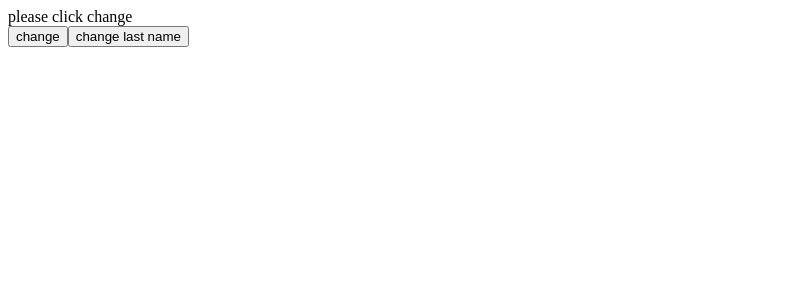
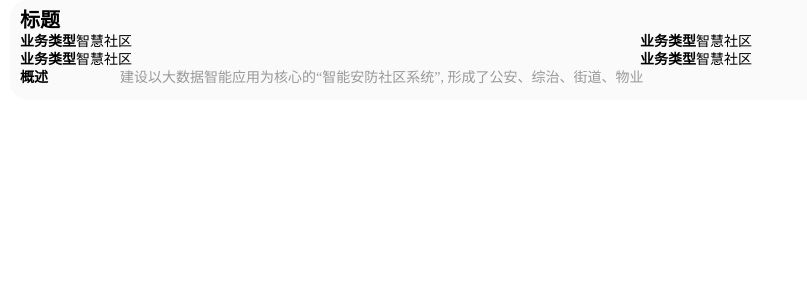
Before and after one commit to frontendway/vue-code-analysis, a Vue app: page /#/ in a window 1280 px wide. Shown: the top 300 px of the page, without its empty margins (0-807 px from the left). Built offline with nearby package versions, Linux system fonts and the light colour scheme.

Commit message:
add watcher

```diff
--- a/package.json
+++ b/package.json
@@ -15,6 +15,8 @@
   "devDependencies": {
     "@vue/cli-plugin-babel": "^3.0.4",
     "@vue/cli-service": "^3.0.4",
+    "less": "^3.11.3",
+    "less-loader": "^6.1.1",
     "vue-template-compiler": "^2.6.10"
   }
 }
--- a/public/index.html
+++ b/public/index.html
@@ -1,5 +1,5 @@
 <!DOCTYPE html>
-<html lang="en">
+<html lang="en" style="font-size: 50px;">
   <head>
     <meta charset="utf-8">
     <meta http-equiv="X-UA-Compatible" content="IE=edge">
--- a/src/main.js
+++ b/src/main.js
@@ -7,6 +7,8 @@ import PropsWrap from './learn/PropsWrap.vue'
 import VueSet from './learn/VueSet.vue'
 import Computed from './learn/Computed.vue'
 import Watcher from './learn/Watcher.vue'
+import Home from './views/Home.vue'
+import About from './views/About.vue'
 
 import router from './router'
 import RouterComp from './router-learn/router-comp.vue'
@@ -118,10 +120,16 @@ new Vue({
 }) */
 
 // Watcher
+/* new Vue({
+  el: '#app',
+  router,
+  render: c => c(Watcher)
+}) */
+
 new Vue({
   el: '#app',
   router,
-  render: c => c(Watcher)
+  render: c => c(About)
 })
 
 /*
--- a/src/views/About.vue
+++ b/src/views/About.vue
@@ -1,5 +1,73 @@
 <template>
-  <div class="about">
-    <h1>This is an about page</h1>
-  </div>
+    <ul class="history">
+      <li>
+        <h3 class="title">标题</h3>
+        <ul>
+          <li>
+            <h4>业务类型</h4>
+            智慧社区
+          </li>
+          <li>
+            <h4>业务类型</h4>
+            智慧社区
+          </li>
+          <li>
+            <h4>业务类型</h4>
+            智慧社区
+          </li>
+          <li>
+            <h4>业务类型</h4>
+            智慧社区
+          </li>
+        </ul>
+        <section>
+          <h4>概述</h4>
+          <p>建设以大数据智能应用为核心的“智能安防社区系统”, 形成了公安、综治、街道、物业</p>
+        </section>
+      </li>
+    </ul>
 </template>
+
+<style lang="less">
+*{
+  margin: 0px;
+  padding: 0px;
+}
+
+.history{
+  padding: 0px 10px;
+  >li{
+    box-sizing: border-box;
+    padding: 10px;
+    background:rgba(250,250,250,1);
+    border-radius: 0.36rem;
+    display: flex;
+    flex-direction: column;
+    .title{
+      font-size: 0.4rem;
+      line-height: 0.4rem;
+    }
+    ul{
+      display: grid;
+      grid-template-columns: 1fr 1fr;
+      grid-template-rows: 0.36rem 0.36rem;
+      font-size: 14px;
+      >li{
+        display: flex;
+      }
+    }
+    section{
+      display: flex;
+      font-size: 14px;
+      h4{
+        width: 2rem;
+      }
+      p{
+        color: #999999;
+        line-height: 24px;
+        flex-grow: 1;
+      }
+    }
+  }
+}
+</style>
--- a/src/views/Home.vue
+++ b/src/views/Home.vue
@@ -1,6 +1,25 @@
 <template>
   <div class="home">
-    home
+
+    <ul class="list">
+      <li>
+        <h3>标题</h3>
+        <div>
+          <dl>
+            <dt>业务类型</dt>
+            <dd>
+              业务类型：智慧社区 建设以大数据智能应用为核心的“智能安防社区系统”, 形成了公安测试的
+            </dd>
+            <dd class="tag">
+              <em>上传时间：2020-06-15</em>
+              <span>162</span>
+            </dd>
+          </dl>
+          <img src="" alt="">
+        </div>
+      </li>
+    </ul>
+
   </div>
 </template>
 
@@ -9,3 +28,52 @@ export default {
   name: 'home'
 }
 </script>
+
+<style lang="less">
+*{
+  padding: 0px;
+  margin: 0px;
+}
+
+.list{
+  padding: 0px 10px;
+  >li{
+    margin-bottom: 10px;
+    list-style: none;
+    box-sizing: border-box;
+    padding: 0.18rem;
+    box-shadow:0px 0px 6px rgba(0,0,0,0.08);
+    border-radius: 0.36rem;
+    h3{
+      font-size: 0.4rem;
+      padding: 0.17rem 0px;
+    }
+    >div{
+      display: grid;
+      grid-template-columns: 1fr 2.3rem;
+    }
+    dl{
+      font-size: 14px;
+      color: #999999;
+    }
+    dt,dd{
+      line-height: 0.4rem;
+    }
+    dd{
+      overflow : hidden;
+      text-overflow: ellipsis;
+      display: -webkit-box;
+      -webkit-line-clamp: 2;
+      -webkit-box-orient: vertical;
+    }
+    .tag{
+      font-size: 12px;
+      display: flex;
+      justify-content: space-between;
+      em{
+        font-style: normal;
+      }
+    }
+  }
+}
+</style>
```
Also changed, not shown: 1 other file (tests, documents, lock files or other folders).
